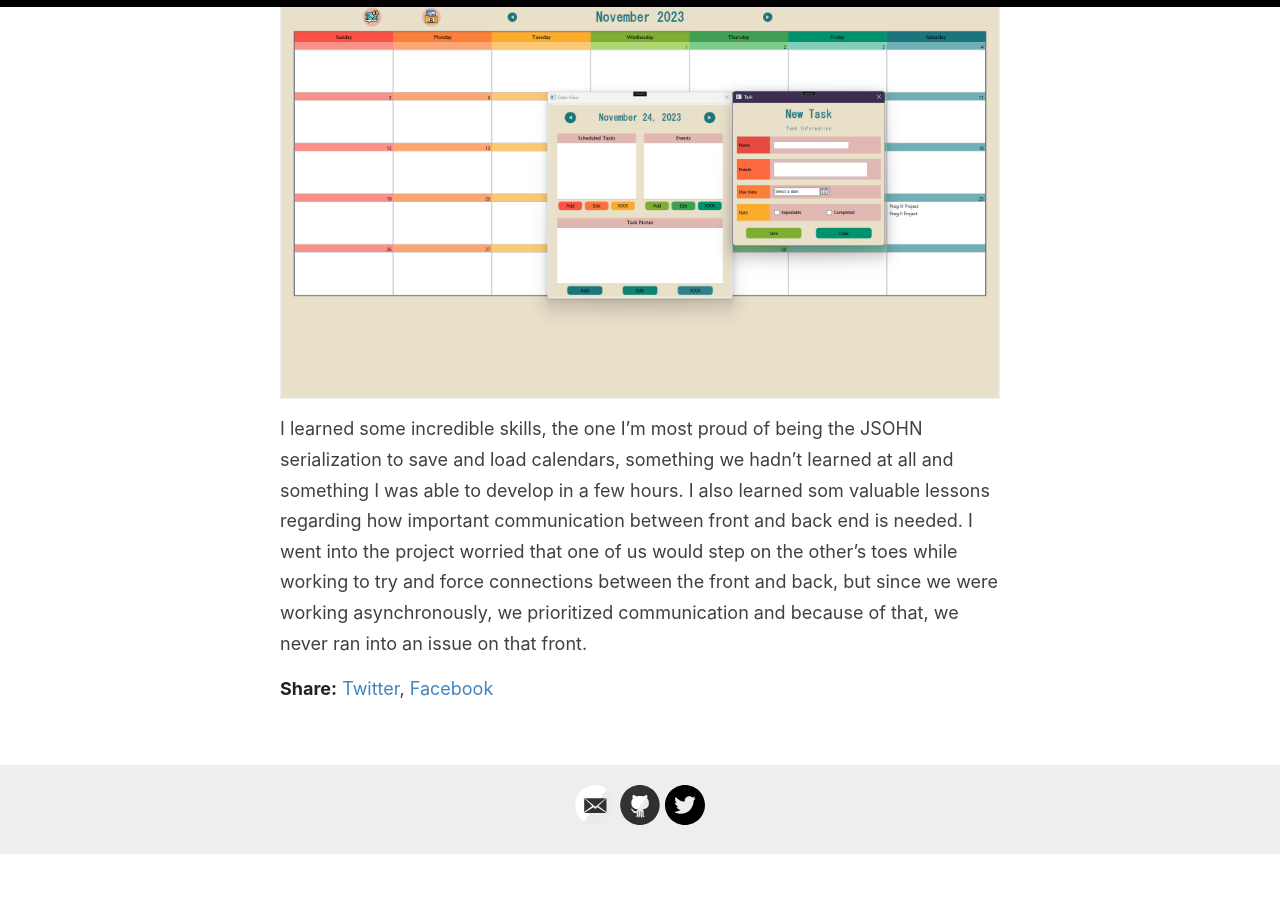
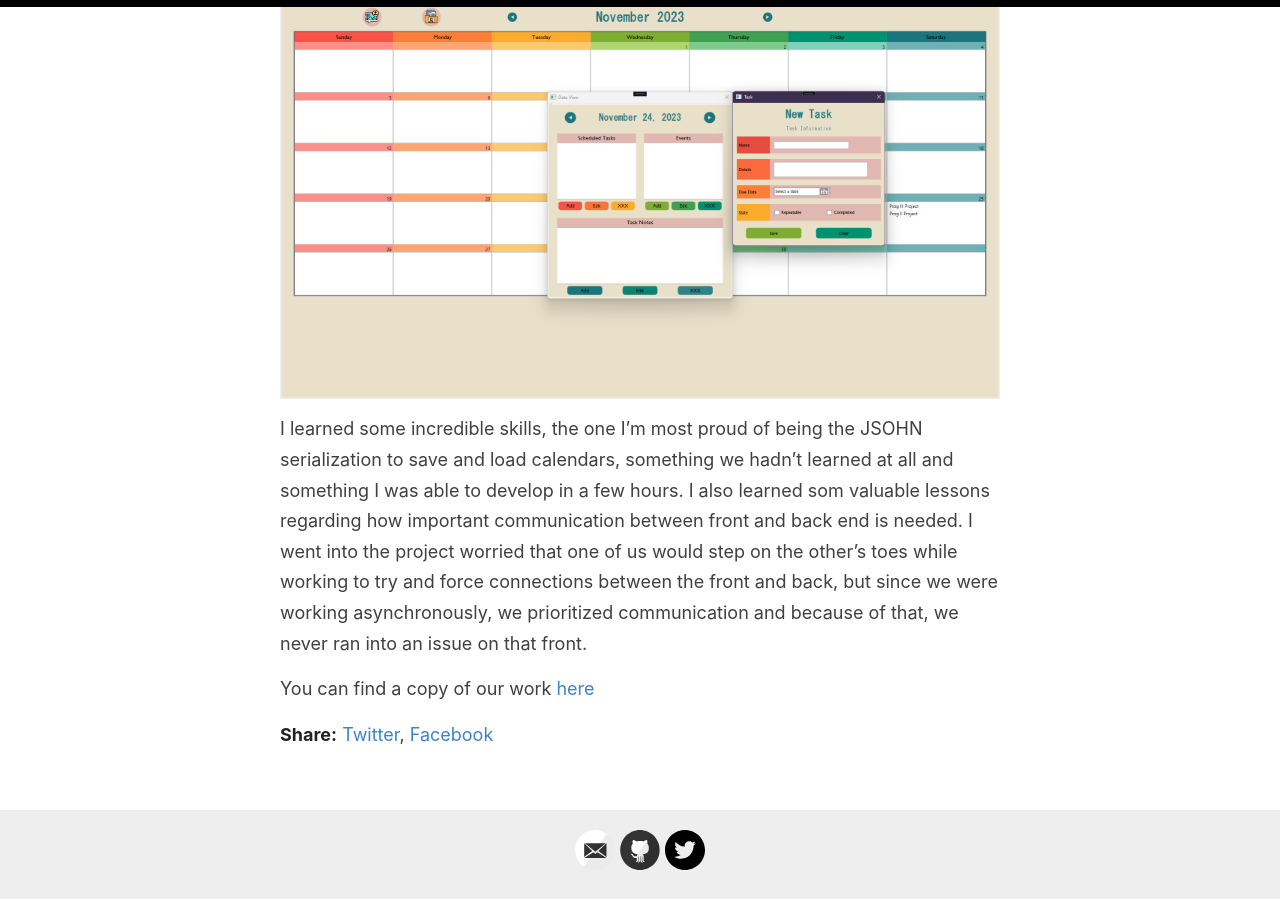
Before and after one commit to ClockWorkElementals/ClockWorkElementals.github.io, a Jekyll site: the page built from _posts/2022-12-21-calendar-app.md, in a window 1280 px wide and 900 px high, scrolled down 831 px. Built offline with Jekyll 4.4.1, drawn with Linux system fonts in a browser that asks for light colours; before the commit the page ends 1685 px from its top, so only the background shows below that.

Commit message:
Update 2022-12-21-calendar-app.md

```diff
--- a/_posts/2022-12-21-calendar-app.md
+++ b/_posts/2022-12-21-calendar-app.md
@@ -13,3 +13,5 @@ Moreover, this project was done in pairs, which added some extra complexity arou
 ![Rubber Duckies Calendar App](./../images/RubberDuckiesCalendarApp.png)
 
 I learned some incredible skills, the one I'm most proud of being the JSOHN serialization to save and load calendars, something we hadn't learned at all and something I was able to develop in a few hours. I also learned som valuable lessons regarding how important communication between front and back end is needed. I went into the project worried that one of us would step on the other's toes while working to try and force connections between the front and back, but since we were working asynchronously, we prioritized communication and because of that, we never ran into an issue on that front.
+
+You can find a copy of our work [here](https://github.com/ClockWorkElementals/rubber-duckies-calendar-app)
```
